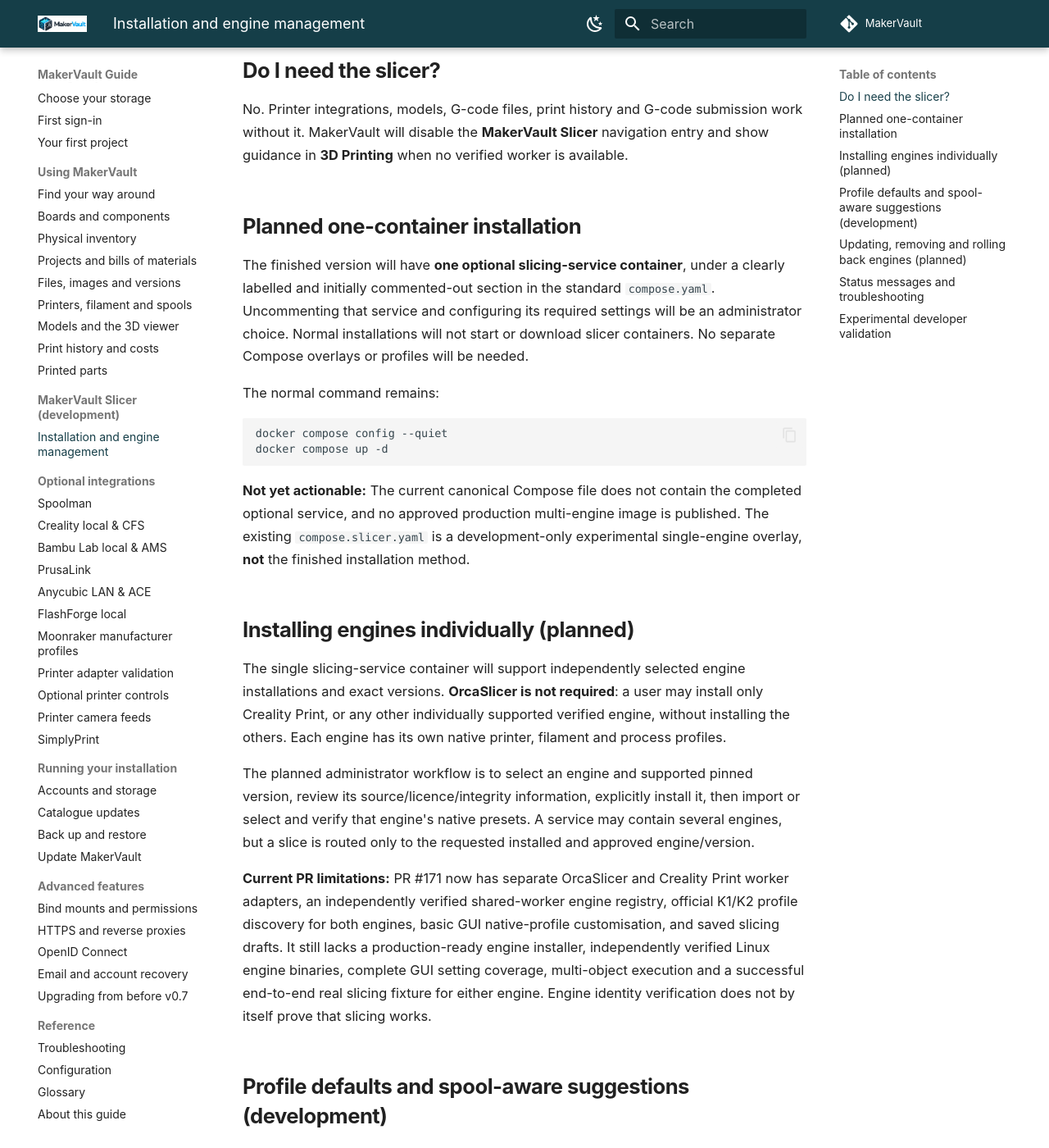
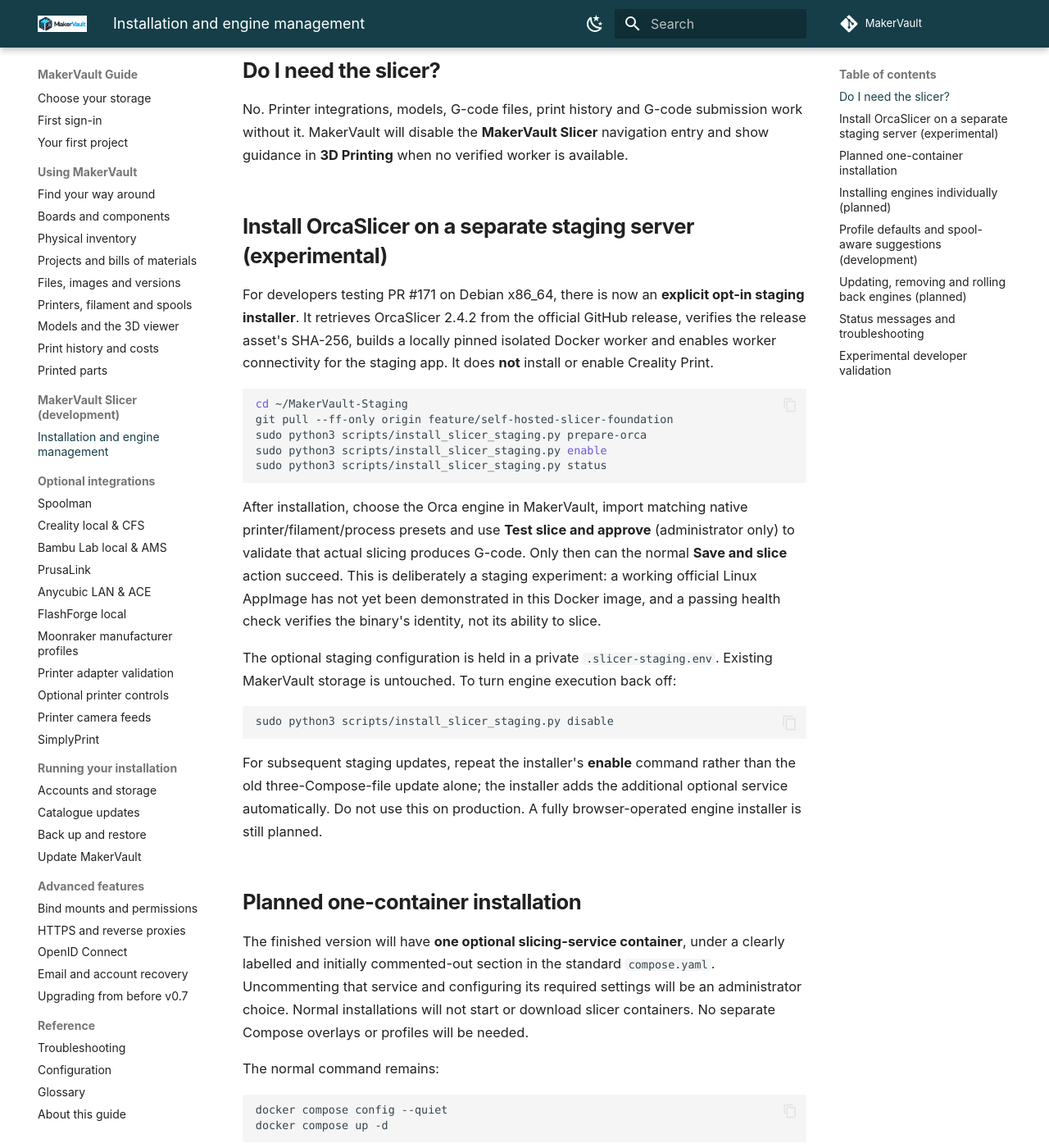
Before and after one commit to gavrd7/MakerVault, an MkDocs documentation site: the page built from docs/guide/3d-printing/slicer.md, in a window 1280 px wide and 1400 px high, scrolled down 376 px. Shown: the whole window at 82% size. Built offline with MkDocs 1.6.1 and Material for MkDocs 9.7.7, drawn with Linux system fonts in a browser that asks for light colours; comment, search, counter and statistics services are not loaded.

Commit message:
Add actionable Debian staging Orca engine installation and enablement steps to slicer guide

````diff
--- a/docs/guide/3d-printing/slicer.md
+++ b/docs/guide/3d-printing/slicer.md
@@ -7,6 +7,28 @@
 ## Do I need the slicer?
 
 No. Printer integrations, models, G-code files, print history and G-code submission work without it. MakerVault will disable the **MakerVault Slicer** navigation entry and show guidance in **3D Printing** when no verified worker is available.
+
+## Install OrcaSlicer on a separate staging server (experimental)
+
+For developers testing PR #171 on Debian x86_64, there is now an **explicit opt-in staging installer**. It retrieves OrcaSlicer 2.4.2 from the official GitHub release, verifies the release asset's SHA-256, builds a locally pinned isolated Docker worker and enables worker connectivity for the staging app. It does **not** install or enable Creality Print.
+
+```bash
+cd ~/MakerVault-Staging
+git pull --ff-only origin feature/self-hosted-slicer-foundation
+sudo python3 scripts/install_slicer_staging.py prepare-orca
+sudo python3 scripts/install_slicer_staging.py enable
+sudo python3 scripts/install_slicer_staging.py status
+```
+
+After installation, choose the Orca engine in MakerVault, import matching native printer/filament/process presets and use **Test slice and approve** (administrator only) to validate that actual slicing produces G-code. Only then can the normal **Save and slice** action succeed. This is deliberately a staging experiment: a working official Linux AppImage has not yet been demonstrated in this Docker image, and a passing health check verifies the binary's identity, not its ability to slice.
+
+The optional staging configuration is held in a private `.slicer-staging.env`. Existing MakerVault storage is untouched. To turn engine execution back off:
+
+```bash
+sudo python3 scripts/install_slicer_staging.py disable
+```
+
+For subsequent staging updates, repeat the installer's **enable** command rather than the old three-Compose-file update alone; the installer adds the additional optional service automatically. Do not use this on production. A fully browser-operated engine installer is still planned.
 
 ## Planned one-container installation
 
````
